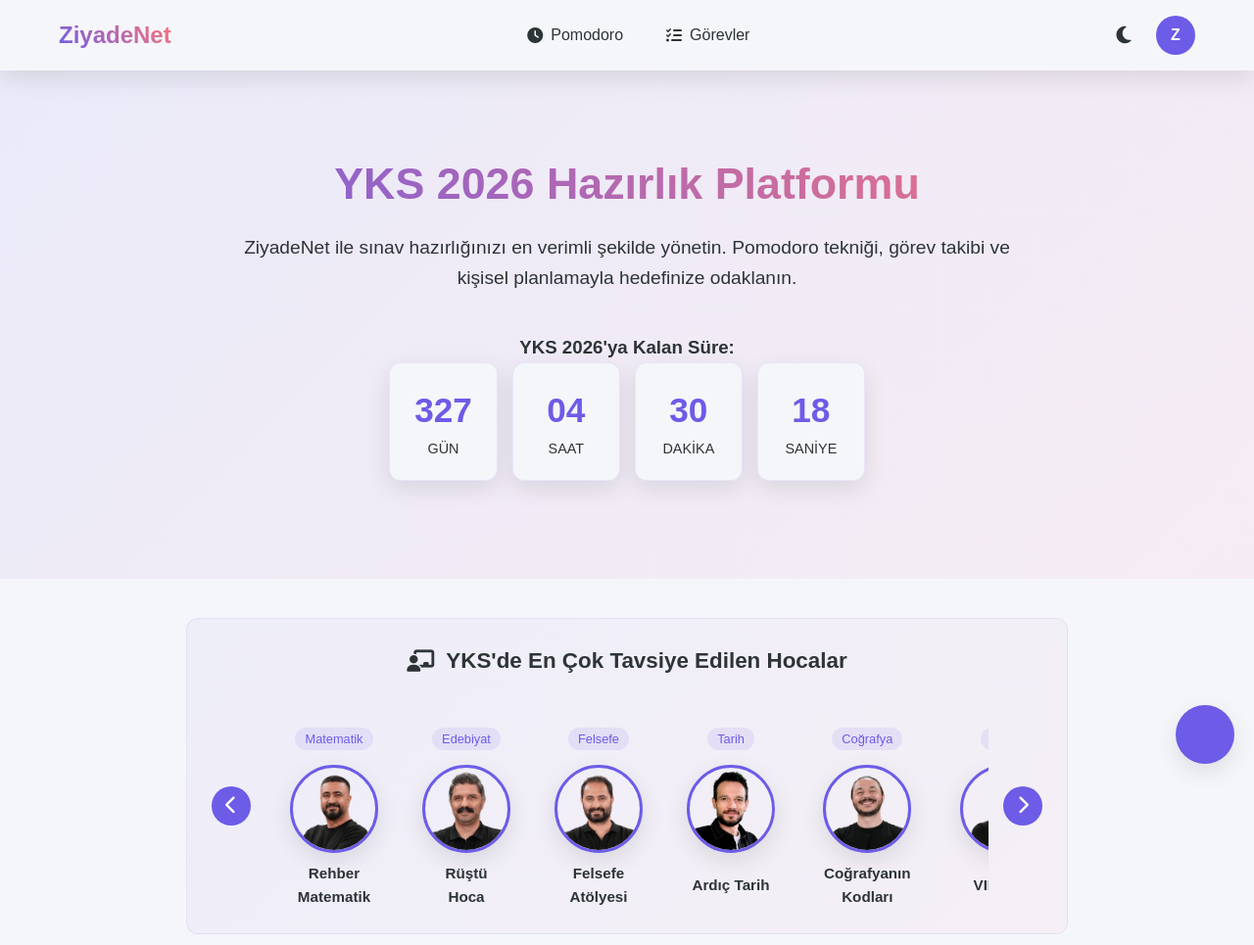
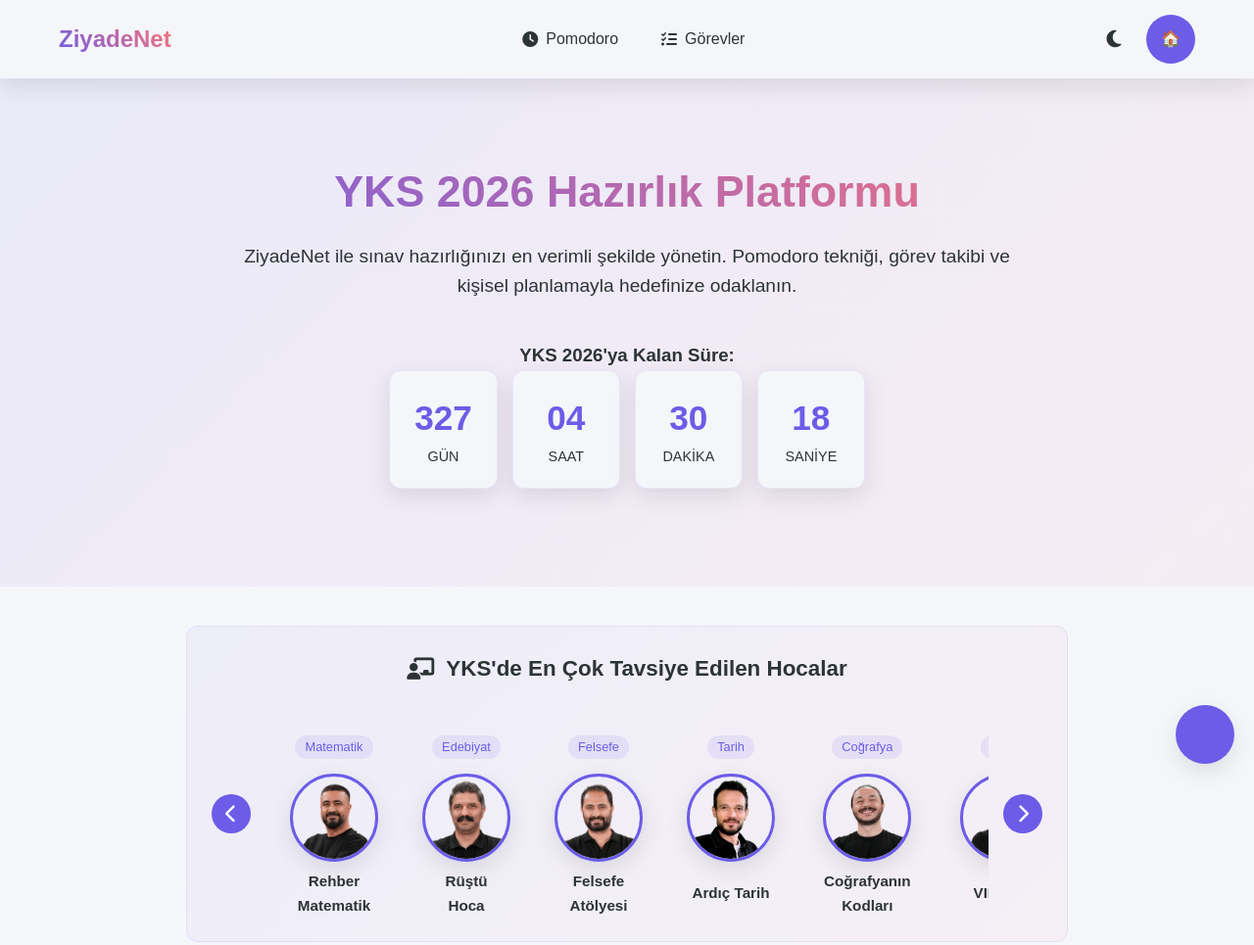
Before and after one commit to ZiyadeNet/ziyadenet.github.io, a plain HTML site: page index.html in a window 1280 px wide. Shown: the top 965 px of the page at 98% size. Drawn offline with Linux system fonts and the light colour scheme.

Commit message:
Update index.html

```diff
--- a/index.html
+++ b/index.html
@@ -1553,8 +1553,10 @@
                 <button class="theme-toggle" id="themeToggle">
                     <i class="fas fa-moon"></i>
                 </button>
-                <div class="user-avatar">Z</div>
-            </div>
+                <div class="user-avatar" onclick="window.location.href='https://ziyadeworks.github.io/ziyadeworks/'"
+     style="cursor: pointer; background: #6c5ce7; color: white; width: 50px; height: 50px; border-radius: 50%; display: flex; align-items: center; justify-content: center; font-weight: bold;">
+    🏠
+</div>
         </div>
     </header>
 
```
